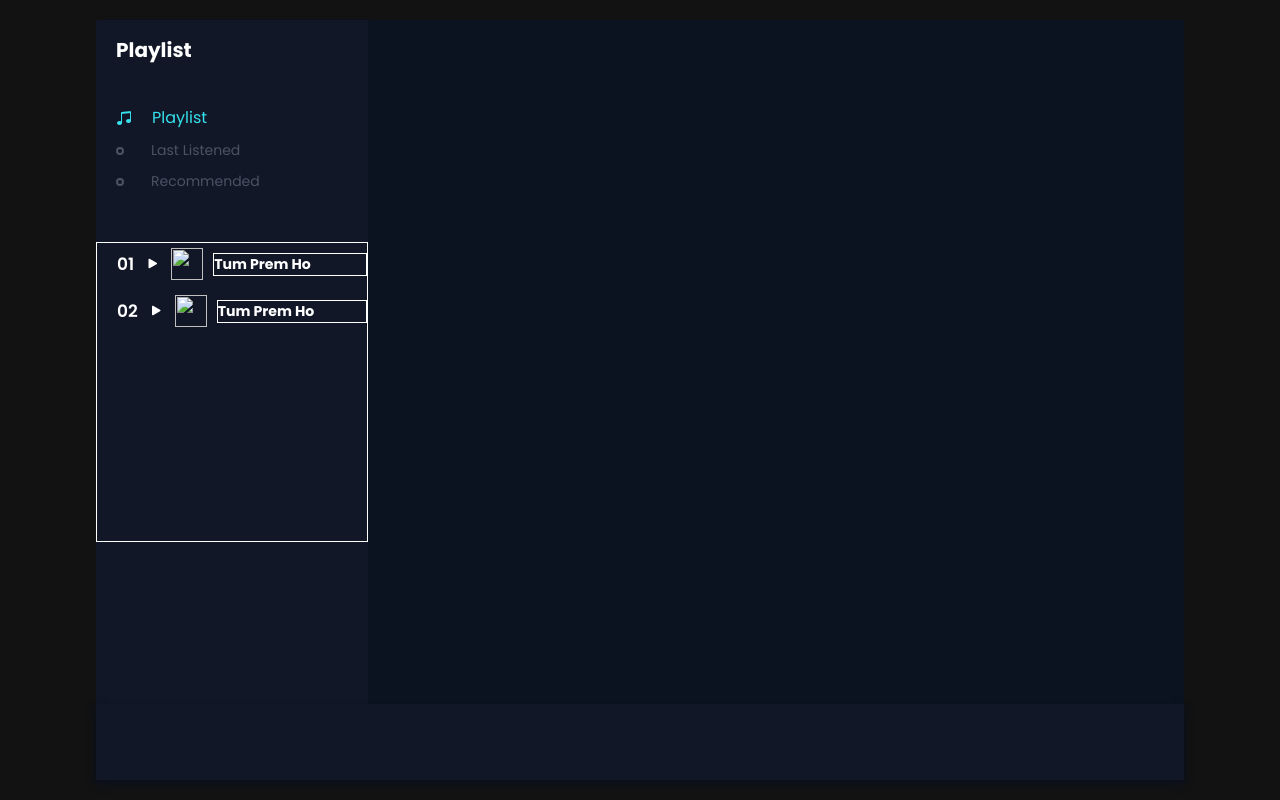
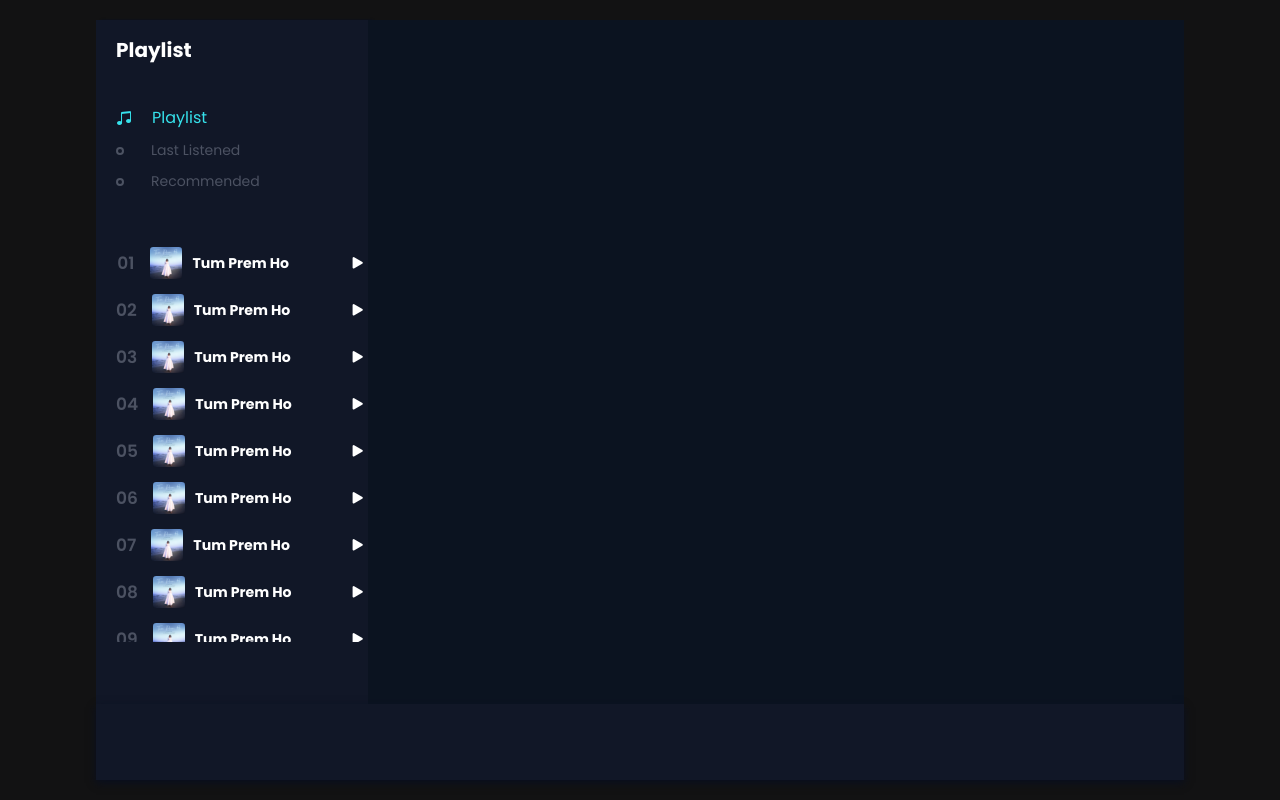
Before and after one commit to Ratush363/Divinote, a plain HTML site: page index.html in a window 1280 px wide. Drawn offline with nearby package versions, Linux system fonts and the light colour scheme.

Commit message:
menu side completed

```diff
--- a/index.html
+++ b/index.html
@@ -19,15 +19,87 @@
             <div class="menu_song">
                 <li class="songItem">
                     <span>01</span>
+                    <img src="Images/01.jpg" alt="">
+                    <h5>Tum Prem Ho</h5>
                     <i class="bi playListPlay bi-play-fill" id="1"></i>
-                    <img src="" alt="">
-                    <h5>Tum Prem Ho</h5>
                 </li>
                 <li class="songItem">
                     <span>02</span>
+                    <img src="Images/01.jpg" alt="">
+                    <h5>Tum Prem Ho</h5>
                     <i class="bi playListPlay bi-play-fill" id="2"></i>
-                    <img src="" alt="">
+                </li>
+                <li class="songItem">
+                    <span>03</span>
+                    <img src="Images/01.jpg" alt="">
                     <h5>Tum Prem Ho</h5>
+                    <i class="bi playListPlay bi-play-fill" id="2"></i>
+                </li>
+                <li class="songItem">
+                    <span>04</span>
+                    <img src="Images/01.jpg" alt="">
+                    <h5>Tum Prem Ho</h5>
+                    <i class="bi playListPlay bi-play-fill" id="2"></i>
+                </li>
+                <li class="songItem">
+                    <span>05</span>
+                    <img src="Images/01.jpg" alt="">
+                    <h5>Tum Prem Ho</h5>
+                    <i class="bi playListPlay bi-play-fill" id="2"></i>
+                </li>
+                <li class="songItem">
+                    <span>06</span>
+                    <img src="Images/01.jpg" alt="">
+                    <h5>Tum Prem Ho</h5>
+                    <i class="bi playListPlay bi-play-fill" id="2"></i>
+                </li>
+                <li class="songItem">
+                    <span>07</span>
+                    <img src="Images/01.jpg" alt="">
+                    <h5>Tum Prem Ho</h5>
+                    <i class="bi playListPlay bi-play-fill" id="2"></i>
+                </li>
+                <li class="songItem">
+                    <span>08</span>
+                    <img src="Images/01.jpg" alt="">
+                    <h5>Tum Prem Ho</h5>
+                    <i class="bi playListPlay bi-play-fill" id="2"></i>
+                </li>
+                <li class="songItem">
+                    <span>09</span>
+                    <img src="Images/01.jpg" alt="">
+                    <h5>Tum Prem Ho</h5>
+                    <i class="bi playListPlay bi-play-fill" id="2"></i>
+                </li>
+                <li class="songItem">
+                    <span>10</span>
+                    <img src="Images/01.jpg" alt="">
+                    <h5>Tum Prem Ho</h5>
+                    <i class="bi playListPlay bi-play-fill" id="2"></i>
+                </li>
+                <li class="songItem">
+                    <span>11</span>
+                    <img src="Images/01.jpg" alt="">
+                    <h5>Tum Prem Ho</h5>
+                    <i class="bi playListPlay bi-play-fill" id="2"></i>
+                </li>
+                <li class="songItem">
+                    <span>12</span>
+                    <img src="Images/01.jpg" alt="">
+                    <h5>Tum Prem Ho</h5>
+                    <i class="bi playListPlay bi-play-fill" id="2"></i>
+                </li>
+                <li class="songItem">
+                    <span>13</span>
+                    <img src="Images/01.jpg" alt="">
+                    <h5>Tum Prem Ho</h5>
+                    <i class="bi playListPlay bi-play-fill" id="2"></i>
+                </li>
+                <li class="songItem">
+                    <span>14</span>
+                    <img src="Images/01.jpg" alt="">
+                    <h5>Tum Prem Ho</h5>
+                    <i class="bi playListPlay bi-play-fill" id="2"></i>
                 </li>
             </div>
         </div>
--- a/style.css
+++ b/style.css
@@ -109,9 +109,13 @@ header .menu_side .playlist .active .bi{
 header .menu_side .menu_song{
     font-size: 17px;
     width: 100%;
-    height: 300px;
-    border: 1px solid #fff;
+    height: 400px;
+    /* border: 1px solid #fff; */
     margin-top: 40px;
+    overflow: auto;
+}
+header .menu_side .menu_song::-webkit-scrollbar{
+    display: none;
 }
 header .menu_side .menu_song li{
     list-style-type: none;
@@ -127,18 +131,28 @@ header .menu_side .menu_song li:hover{
     background: rgba(160, 159, 159, 0.1);
 }
 header .menu_side .menu_song li span{
+    width: 25px;
     font-weight: 600;
-    margin-right: 10px;
+    margin-right: 15px;
+    color: #4c5262;
+    text-align: center;
 }
+
+header .menu_side .menu_song li .bi{
+    margin-left: 15px;
+    font-size: larger;
+}
+
 header .menu_side .menu_song li img{
     width: 32px;
     height: 32px;
-    margin-left: 10px;
+    /* margin-left: 10px; */
     margin-right: 10px;
+    border-radius: 10%;
 }
 header .menu_side .menu_song li h5{
     width: 180px;
-    border: 1px solid #fff;
+    /* border: 1px solid #fff; */
     overflow: hidden;
     text-overflow: ellipsis;
     white-space: nowrap;
```
Also changed, not shown: Images/01.jpg (added).
